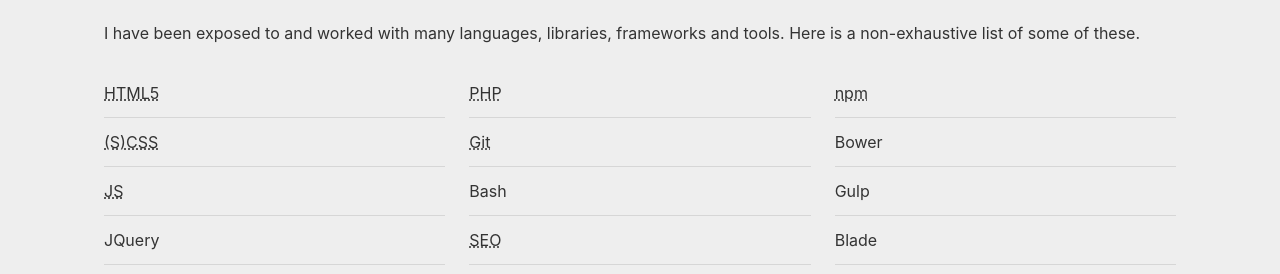
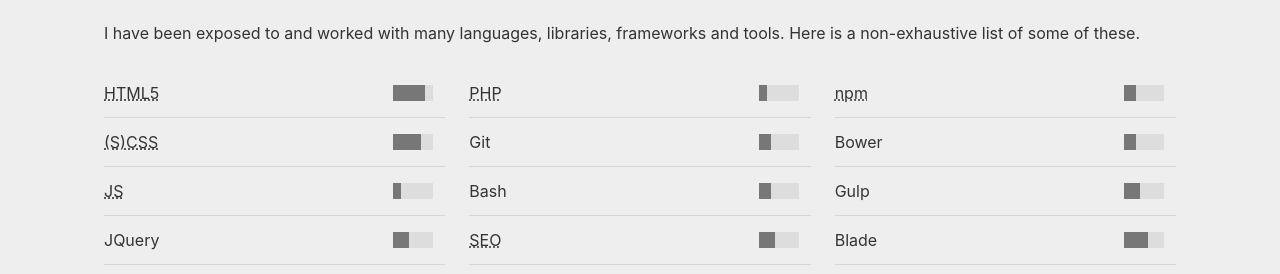
Before and after one commit to andycochrane/andycochrane.github.io, a plain HTML site: page index.html in a window 1280 px wide. Shown: the part 678-952 px from the top of the page. Drawn offline with Linux system fonts and the light colour scheme.

Commit message:
Added strength bars for skills

```diff
--- a/index.html
+++ b/index.html
@@ -258,6 +258,54 @@
 
 
 
+        .c-strength {
+            background-size: 2.5rem 1rem;
+            background-position: right .75rem top 1rem;
+            background-repeat: no-repeat;
+        }
+
+        .c-strength--one {
+            background-image: linear-gradient(to right, #777 10%, #ddd 10%);
+        }
+
+        .c-strength--two {
+            background-image: linear-gradient(to right, #777 20%, #ddd 20%);
+        }
+
+        .c-strength--three {
+            background-image: linear-gradient(to right, #777 30%, #ddd 30%);
+        }
+
+        .c-strength--four {
+            background-image: linear-gradient(to right, #777 40%, #ddd 40%);
+        }
+
+        .c-strength--five {
+            background-image: linear-gradient(to right, #777 50%, #ddd 50%);
+        }
+
+        .c-strength--six {
+            background-image: linear-gradient(to right, #777 60%, #ddd 60%);
+        }
+
+        .c-strength--seven {
+            background-image: linear-gradient(to right, #777 70%, #ddd 70%);
+        }
+
+        .c-strength--eight {
+            background-image: linear-gradient(to right, #777 80%, #ddd 80%);
+        }
+
+        .c-strength--nine {
+            background-image: linear-gradient(to right, #777 90%, #ddd 90%);
+        }
+
+        .c-strength--ten {
+            background-image: linear-gradient(to right, #777 100%, #ddd 100%);
+        }
+
+
+
         .c-nav-secondary {
             text-align: center;
             list-style: none;
@@ -324,18 +372,18 @@
                 <h2>Skills and Tools</h2>
                 <p>I have been exposed to and worked with many languages, libraries, frameworks and tools. Here is a non-exhaustive list of some of these.</p>
                 <ul class="c-feature-list c-feature-list--small">
-                    <li class="c-feature-list__item"><abbr title="HyperText Markup Language">HTML5</abbr></li>
-                    <li class="c-feature-list__item"><abbr title="Sassy Cascading Style Sheets">(S)CSS</abbr></li>
-                    <li class="c-feature-list__item"><abbr title="Javascript">JS</abbr></li>
-                    <li class="c-feature-list__item">JQuery</li>
-                    <li class="c-feature-list__item"><abbr title="PHP: Hypertext Preprocessor">PHP</abbr></li>
-                    <li class="c-feature-list__item"><abbr title="">Git</abbr></li>
-                    <li class="c-feature-list__item">Bash</li>
-                    <li class="c-feature-list__item"><abbr title="Search Engine Optimization">SEO</abbr></li>
-                    <li class="c-feature-list__item"><abbr title="node package manager">npm</abbr></li>
-                    <li class="c-feature-list__item">Bower</li>
-                    <li class="c-feature-list__item">Gulp</li>
-                    <li class="c-feature-list__item">Blade</li>
+                    <li class="c-feature-list__item c-strength c-strength--eight" title="Strength: 8"><abbr title="HyperText Markup Language">HTML5</abbr></li>
+                    <li class="c-feature-list__item c-strength c-strength--seven" title="Strength: 7"><abbr title="Sassy Cascading Style Sheets">(S)CSS</abbr></li>
+                    <li class="c-feature-list__item c-strength c-strength--two" title="Strength: 2"><abbr title="Javascript">JS</abbr></li>
+                    <li class="c-feature-list__item c-strength c-strength--four" title="Strength: 4">JQuery</li>
+                    <li class="c-feature-list__item c-strength c-strength--two" title="Strength: 2"><abbr title="PHP: Hypertext Preprocessor">PHP</abbr></li>
+                    <li class="c-feature-list__item c-strength c-strength--three" title="Strength: 3">Git</li>
+                    <li class="c-feature-list__item c-strength c-strength--three" title="Strength: 3">Bash</li>
+                    <li class="c-feature-list__item c-strength c-strength--four" title="Strength: 4"><abbr title="Search Engine Optimization">SEO</abbr></li>
+                    <li class="c-feature-list__item c-strength c-strength--three" title="Strength: 3"><abbr title="node package manager">npm</abbr></li>
+                    <li class="c-feature-list__item c-strength c-strength--three" title="Strength: 3">Bower</li>
+                    <li class="c-feature-list__item c-strength c-strength--four" title="Strength: 4">Gulp</li>
+                    <li class="c-feature-list__item c-strength c-strength--six" title="Strength: 6">Blade</li>
                 </ul>
             </div>
         </section>
```
